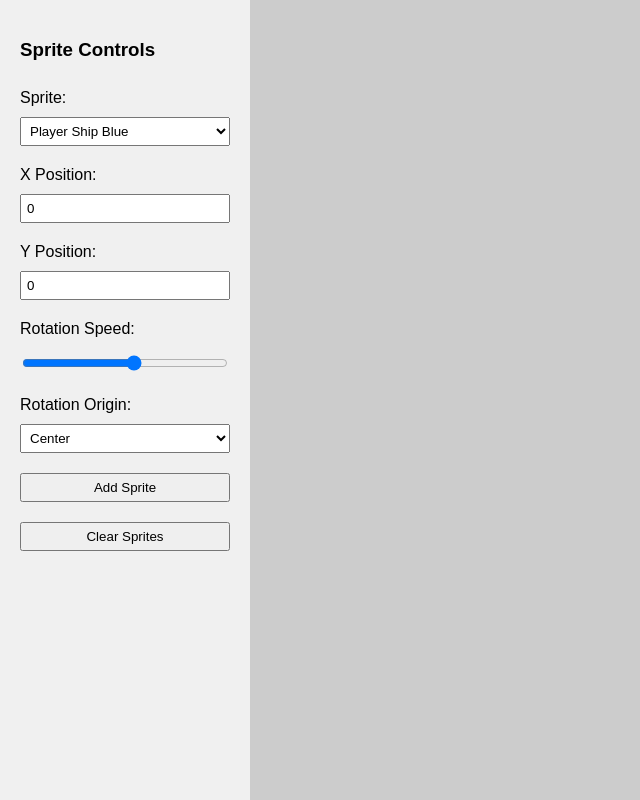
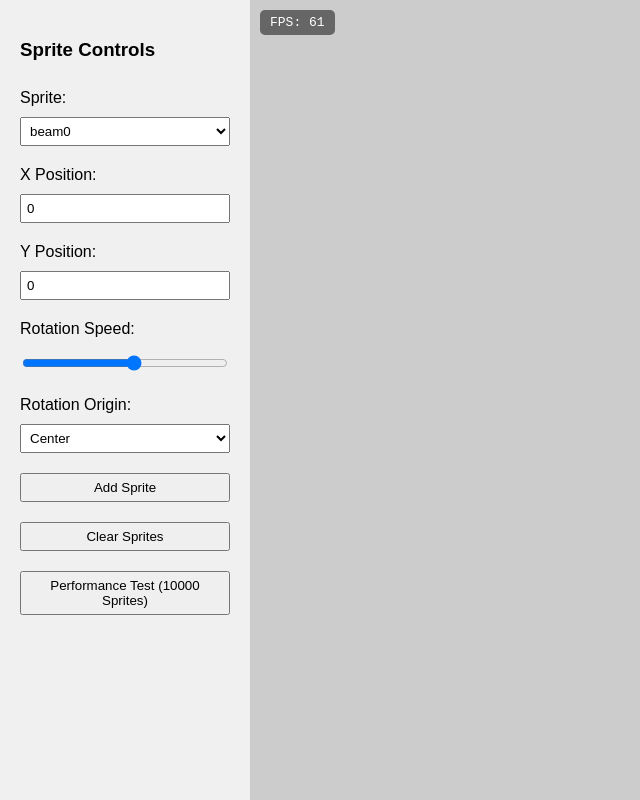
Before and after one commit to Postboote1/WSeminar, a website built with Vite: page openglpipeline/index.html in a window 1280 px wide. Shown: the whole page, without its empty margins (0-640 px from the left). Built offline with nearby package versions, Linux system fonts and the light colour scheme.

Commit message:
performance test and fps counter

```diff
--- a/openglpipeline/index.html
+++ b/openglpipeline/index.html
@@ -34,6 +34,18 @@
         display: flex;
         flex-direction: column;
         gap: 10px;
+        overflow-y: auto;
+        max-height: 100vh;
+      }
+      #fps-counter {
+        position: absolute;
+        top: 10px;
+        left: 260px;
+        background: rgba(0,0,0,0.5);
+        color: white;
+        padding: 5px 10px;
+        border-radius: 5px;
+        font-family: monospace;
       }
       #canvas {
         flex-grow: 1;
@@ -45,13 +57,13 @@
     </style>
   </head>
   <body>
+    <div id="fps-counter">FPS: 0</div>
     <div id="controls">
       <h3>Sprite Controls</h3>
 
       <label>Sprite:</label>
       <select id="spriteSelector">
-        <option value="playerShip1_blue">Player Ship Blue</option>
-        <option value="shield3">Shield</option>
+        <!-- These will be dynamically populated -->
       </select>
 
       <label>X Position:</label>
@@ -72,6 +84,7 @@
 
       <button id="addSpriteBtn">Add Sprite</button>
       <button id="clearSpritesBtn">Clear Sprites</button>
+      <button id="performanceTestBtn">Performance Test (10000 Sprites)</button>
     </div>
     <canvas id="canvas" width="1600" height="1200"></canvas>
     <script type="module" src="/src/main.ts"></script>
--- a/openglpipeline/package.json
+++ b/openglpipeline/package.json
@@ -8,6 +8,7 @@
     "build": "tsc && vite build",
     "preview": "vite preview"
   },
+
   "devDependencies": {
     "gl-matrix": "^3.4.3",
     "typescript": "^5.5.3",
--- a/openglpipeline/src/engine.ts
+++ b/openglpipeline/src/engine.ts
@@ -21,13 +21,49 @@ export class Engine {
     private spriteRenderer!: SpriteRenderer;
     private renderableSprites: RenderableSprite[] = [];
 
+    // FPS tracking
+    private fpsCounter: HTMLElement;
+    private frameCount = 0;
+    private lastFpsUpdate = 0;
+
     constructor() {
         this.setupEventListeners();
+        this.fpsCounter = document.getElementById('fps-counter')!;
     }
 
     private setupEventListeners() {
         document.getElementById('addSpriteBtn')?.addEventListener('click', () => this.addSprite());
         document.getElementById('clearSpritesBtn')?.addEventListener('click', () => this.clearSprites());
+        document.getElementById('performanceTestBtn')?.addEventListener('click', () => this.runPerformanceTest());
+    }
+
+    private runPerformanceTest() {
+        this.clearSprites();
+        const canvasWidth = this.canvas.width;
+        const canvasHeight = this.canvas.height;
+        const spriteNames = Object.keys(Content.sprites);
+
+        for (let i = 0; i < 10000; i++) {
+            // Randomly select a sprite
+            const spriteName = spriteNames[Math.floor(Math.random() * spriteNames.length)];
+            const sprite = Content.sprites[spriteName];
+
+            // Random position
+            const x = Math.random() * (canvasWidth - sprite.drawRect.width);
+            const y = Math.random() * (canvasHeight - sprite.drawRect.height);
+
+            // Random rotation speed
+            const rotationSpeed = (Math.random() - 0.5) * 0.2;
+
+            this.renderableSprites.push({
+                sprite,
+                x,
+                y,
+                rotation: 0,
+                rotationOrigin: vec2.fromValues(0.5, 0.5),
+                rotationSpeed
+            });
+        }
     }
 
     private addSprite() {
@@ -79,7 +115,16 @@ export class Engine {
         await this.spriteRenderer.initialize();
     }
 
-    public draw(): void {
+    public draw(timestamp: number): void {
+        // FPS Calculation
+        this.frameCount++;
+        if (timestamp >= this.lastFpsUpdate + 1000) {
+            const fps = this.frameCount;
+            this.fpsCounter.textContent = `FPS: ${fps}`;
+            this.frameCount = 0;
+            this.lastFpsUpdate = timestamp;
+        }
+
         this.gl.viewport(0, 0, this.canvas.width, this.canvas.height);
         this.gl.clearColor(0.8, 0.8, 0.8, 1);
         this.gl.clear(this.gl.COLOR_BUFFER_BIT);
@@ -107,6 +152,6 @@ export class Engine {
         this.spriteRenderer.end();
 
         // start game loop
-        window.requestAnimationFrame(() => this.draw());
+        window.requestAnimationFrame((ts) => this.draw(ts));
     }
 }
--- a/openglpipeline/src/main.ts
+++ b/openglpipeline/src/main.ts
@@ -1,4 +1,5 @@
 import { Engine } from "./engine";
+import { Content } from "./content";
 
 const canvas = document.getElementById('canvas') as HTMLCanvasElement;
 canvas.width = window.innerWidth - 250; // Subtract control panel width
@@ -12,5 +13,16 @@ window.addEventListener('resize', () => {
 const renderer = new Engine();
 
 renderer.initialize().then(() => {
-    renderer.draw();
+    renderer.draw(performance.now());
+
+    // Populate sprite selector
+    const spriteSelector = document.getElementById('spriteSelector') as HTMLSelectElement;
+    const sprites = Object.keys(Content.sprites);
+
+    sprites.forEach(spriteName => {
+        const option = document.createElement('option');
+        option.value = spriteName;
+        option.textContent = spriteName;
+        spriteSelector.appendChild(option);
+    });
 });
--- a/package.json
+++ b/package.json
@@ -1,5 +1,5 @@
 {
-  "dependencies": {
-    "vite": "^5.4.8"
+  "devDependencies": {
+    "vite": "^6.2.3"
   }
 }
```
Also changed, not shown: 1 other file.
